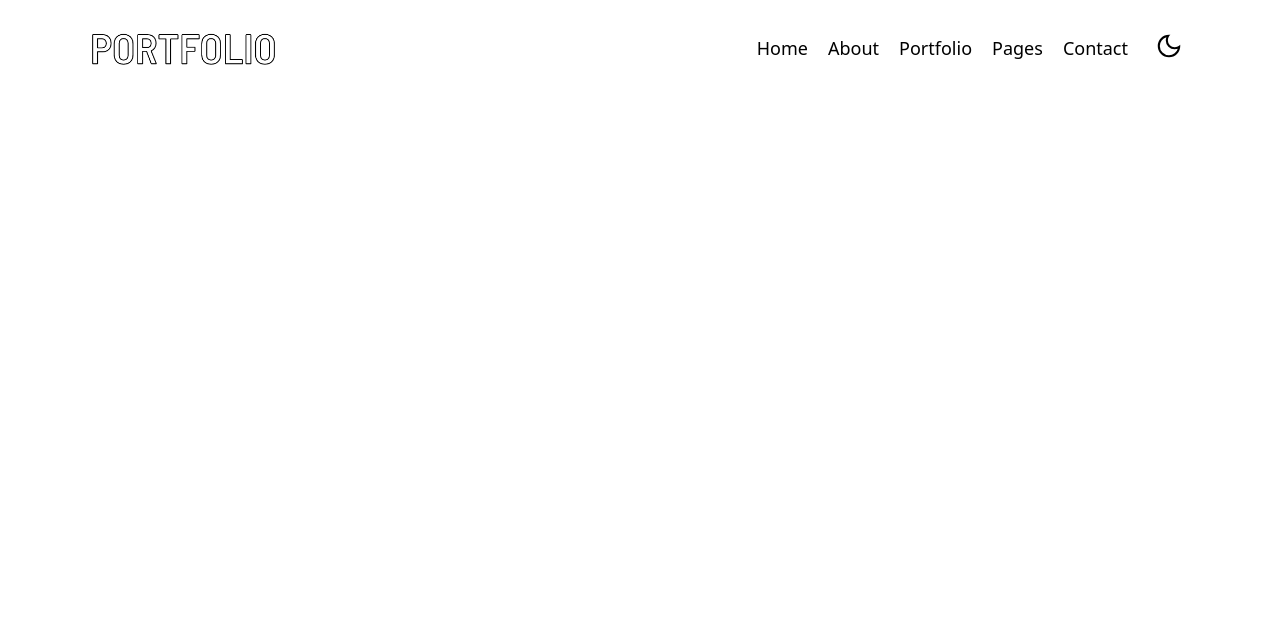
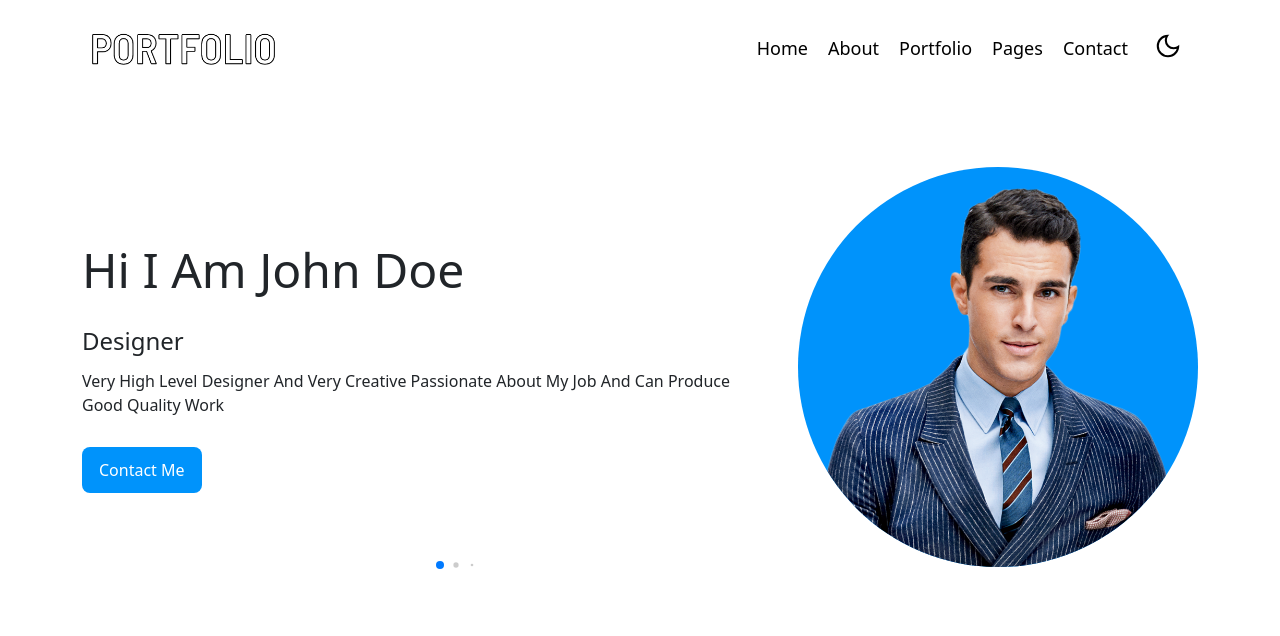
Before and after one commit to ajj97000/Portofolio, a PHP site: page / in a window 1280 px wide. Shown: the top 636 px of the page. Run offline with PHP 8.4, Linux system fonts and the light colour scheme.

Commit message:
add banner

```diff
--- a/index.html
+++ b/index.html
@@ -6,17 +6,24 @@
     <meta http-equiv="X-UA-Compatible" content="IE=edge">
     <meta name="viewport" content="width=device-width, initial-scale=1.0">
     <title>Portfolio</title>
+    <!-- swiper  -->
+    <link rel="stylesheet" href="https://cdn.jsdelivr.net/npm/swiper@9/swiper-bundle.min.css" />
+    <!-- bootstrap  -->
     <link href="https://cdn.jsdelivr.net/npm/bootstrap@5.0.2/dist/css/bootstrap.min.css" rel="stylesheet"
         integrity="sha384-EVSTQN3/azprG1Anm3QDgpJLIm9Nao0Yz1ztcQTwFspd3yD65VohhpuuCOmLASjC" crossorigin="anonymous">
+    <!-- main css  -->
     <link rel="stylesheet" href="./src/css/style.css">
 </head>
 
 <body>
     <div class="container">
+        <!-- header  -->
         <header class="main-header">
-            <a href="">
-                <img src="./src/images/Portfolio.png" alt="logo" class="main-header__logo">
-            </a>
+            <h1>
+                <a href="">
+                    <img src="./src/images/Portfolio.png" alt="logo" class="main-header__logo">
+                </a>
+            </h1>
             <ul class="main-header__list">
                 <li class="main-header__list-item">
                     <a href="" class="main-header__list-link">Home</a>
@@ -41,8 +48,62 @@
             </ul>
         </header>
     </div>
-    <main></main>
+    <!-- main content  -->
+    <main>
+        <div class="container">
+            <!-- Swiper -->
+            <div class="swiper-wrapper">
+                <div class="swiper mySwiper">
+                    <div class="swiper-wrapper">
+                        <div class="swiper-slide">
+                            <h2 class="swiper__title">hi i am john doe</h2>
+                            <p class="swiper__subtitle">designer</p>
+                            <p class="swiper__description">very high level designer and very creative passionate about
+                                my
+                                job and can produce good
+                                quality work</p>
+                            <button class="button button--primary">Contact Me</button>
+                        </div>
+                        <div class="swiper-slide">
+                            <h2 class="swiper__title">my porpuse</h2>
+                            <p class="swiper__subtitle">is to be</p>
+                            <p class="swiper__description">a better at my job Lorem ipsum dolor sit amet consectetur
+                                adipisicing elit. Fugit doloribus ullam error maxime incidunt, explicabo libero
+                                quibusdam ipsam deserunt voluptates, est amet! Odio nam provident, itaque nisi
+                                voluptatem necessitatibus deleniti.</p>
+                            <button class="button button--primary">Contact Me</button>
+                        </div>
+                        <div class="swiper-slide">
+                            <h2 class="swiper__title">hi i am john doe</h2>
+                            <p class="swiper__subtitle">designer</p>
+                            <p class="swiper__description">very high level designer and very creative passionate about
+                                my
+                                job and can produce good
+                                quality work</p>
+                            <button class="button button--primary">Contact Me</button>
+                        </div>
+                    </div>
+                    <div class="swiper-pagination"></div>
+                </div>
+                <div class="swiper__end">
+                    <img src="./src/images/man.png" alt="" class="swiper__image">
+                </div>
+            </div>
+        </div>
+    </main>
+    <!-- footer section  -->
     <footer></footer>
+    <!-- Swiper JS -->
+    <script src="https://cdn.jsdelivr.net/npm/swiper@9/swiper-bundle.min.js"></script>
+    <!-- Initialize Swiper -->
+    <script>
+        var swiper = new Swiper(".mySwiper", {
+            pagination: {
+                el: ".swiper-pagination",
+                dynamicBullets: true,
+            },
+        });
+    </script>
 </body>
 
 </html>
--- a/src/css/style.css
+++ b/src/css/style.css
@@ -1,5 +1,10 @@
 body {
   margin: 0;
+}
+
+a:hover {
+  text-decoration: none;
+  color: var(--color-black);
 }
 
 :root {
@@ -37,14 +42,20 @@ body {
   color: var(--link-color);
   font-size: var(--font-size-s);
 }
+.main-header__list-link:hover {
+  color: var(--primary-color);
+  border-bottom: 1px solid var(--primary-color);
+}
 
 body {
   margin: 0;
 }
 
 :root {
-  --primary-color: red;
+  --primary-color: #0093FB;
+  --primary-dark-color: #0369b1;
   --secondary-color: black;
+  --white-color: #fff;
   --link-color: #000;
   --gray-light: #efefef;
   --space-none: 0;
@@ -55,6 +66,8 @@ body {
   --space-xl: 24px;
   --space-xxl: 30px;
   --space-xxxl: 40px;
+  --space-4xl: 48px;
+  --space-5xl: 60px;
   --font-size-xs: 14px;
   --font-size-s: 18px;
   --font-size-md: 20px;
@@ -62,20 +75,33 @@ body {
   --font-size-xl: 30px;
   --font-size-xxl: 36px;
   --font-size-xxxl: 42px;
+  --font-size-4xl: 48px;
 }
 
 .button {
   background: none;
-  border: 0;
+  border: 1px solid transparent;
+  padding: var(--space-s) var(--space-md);
+  border-radius: 8px;
 }
 .button--icon {
   width: 40px;
   height: 40px;
   line-height: 40px;
+  padding: var(--space-none);
 }
 .button--icon:hover {
   background-color: var(--gray-light);
   border-radius: 100px;
+}
+.button--primary {
+  background-color: var(--primary-color);
+  color: var(--white-color);
+}
+.button--primary:hover {
+  color: var(--primary-color);
+  background-color: var(--white-color);
+  border-color: var(--primary-color);
 }
 
 .theme-mode {
@@ -83,4 +109,41 @@ body {
   height: 30px;
   display: flex;
   margin: auto;
+}
+
+.swiper-slide {
+  -webkit-padding-end: var(--space-4xl);
+          padding-inline-end: var(--space-4xl);
+}
+
+.swiper-wrapper {
+  display: flex;
+  align-items: center;
+  padding: var(--space-5xl) var(--space-none);
+}
+
+.swiper__title {
+  font-size: var(--font-size-4xl);
+  text-transform: capitalize;
+  margin-bottom: var(--space-xl);
+}
+
+.swiper__subtitle {
+  font-size: var(--font-size-l);
+  text-transform: capitalize;
+  margin-bottom: var(--space-s);
+}
+
+.swiper__description {
+  font-size: var(--font-size-m);
+  text-transform: capitalize;
+  margin-bottom: var(--space-xxl);
+}
+
+.swiper__image {
+  width: 400px;
+  height: 400px;
+  padding-top: var(--space-md);
+  border-radius: 400px;
+  background-color: var(--primary-color);
 }/*# sourceMappingURL=style.css.map */
--- a/src/scss/base/_variables.scss
+++ b/src/scss/base/_variables.scss
@@ -1,7 +1,9 @@
 :root {
     // colors
-    --primary-color: red;
+    --primary-color: #0093FB;
+    --primary-dark-color: #0369b1;
     --secondary-color: black;
+    --white-color: #fff;
     --link-color: #000;
     --gray-light: #efefef;
 
@@ -14,6 +16,8 @@
     --space-xl: 24px;
     --space-xxl: 30px;
     --space-xxxl: 40px;
+    --space-4xl: 48px;
+    --space-5xl: 60px;
 
     // font-size
     --font-size-xs: 14px;
@@ -23,4 +27,5 @@
     --font-size-xl: 30px;
     --font-size-xxl: 36px;
     --font-size-xxxl: 42px;
+    --font-size-4xl: 48px;
 }
--- a/src/scss/components/_buttons.scss
+++ b/src/scss/components/_buttons.scss
@@ -1,15 +1,29 @@
 .button {
     background: none;
-    border: 0;
+    border: 1px solid transparent;
+    padding: var(--space-s) var(--space-md);
+    border-radius: 8px;
 
     &--icon {
         width: 40px;
         height: 40px;
         line-height: 40px;
+        padding: var(--space-none);
 
         &:hover {
             background-color: var(--gray-light);
             border-radius: 100px;
         }
     }
+
+    &--primary {
+        background-color: var(--primary-color);
+        color: var(--white-color);
+
+        &:hover {
+            color: var(--primary-color);
+            background-color: var(--white-color);
+            border-color: var(--primary-color);
+        }
+    }
 }
--- /dev/null
+++ b/src/scss/components/_swiper.scss
@@ -0,0 +1,35 @@
+.swiper-slide {
+    padding-inline-end: var(--space-4xl);
+}
+
+.swiper-wrapper {
+    display: flex;
+    align-items: center;
+    padding: var(--space-5xl) var(--space-none);
+}
+
+.swiper__title {
+    font-size: var(--font-size-4xl);
+    text-transform: capitalize;
+    margin-bottom: var(--space-xl);
+}
+
+.swiper__subtitle {
+    font-size: var(--font-size-l);
+    text-transform: capitalize;
+    margin-bottom: var(--space-s);
+}
+
+.swiper__description {
+    font-size: var(--font-size-m);
+    text-transform: capitalize;
+    margin-bottom: var(--space-xxl);
+}
+
+.swiper__image {
+    width: 400px;
+    height: 400px;
+    padding-top: var(--space-md);
+    border-radius: 400px;
+    background-color: var(--primary-color);
+}
--- a/src/scss/layouts/_base.scss
+++ b/src/scss/layouts/_base.scss
@@ -1,3 +1,8 @@
 body {
     margin: 0;
 }
+
+a:hover {
+    text-decoration: none;
+    color: var(--color-black);
+}
--- a/src/scss/layouts/_header.scss
+++ b/src/scss/layouts/_header.scss
@@ -31,4 +31,9 @@
     text-transform: capitalize;
     color: var(--link-color);
     font-size: var(--font-size-s);
+
+    &:hover {
+        color: var(--primary-color);
+        border-bottom: 1px solid var(--primary-color);
+    }
 }
--- a/src/scss/style.scss
+++ b/src/scss/style.scss
@@ -9,3 +9,4 @@
 // components files
 @import "./components/buttons";
 @import "./components/theme-mode";
+@import "./components/swiper";
```
Also changed, not shown: src/images/man.png (added), 1 other file.
